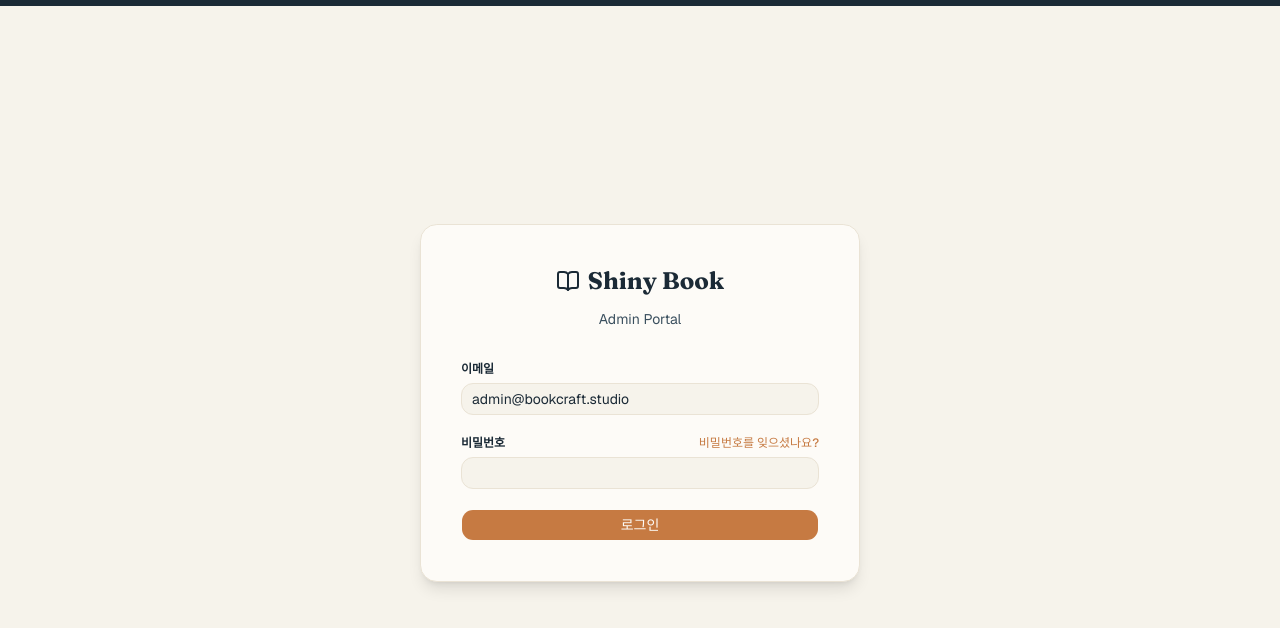
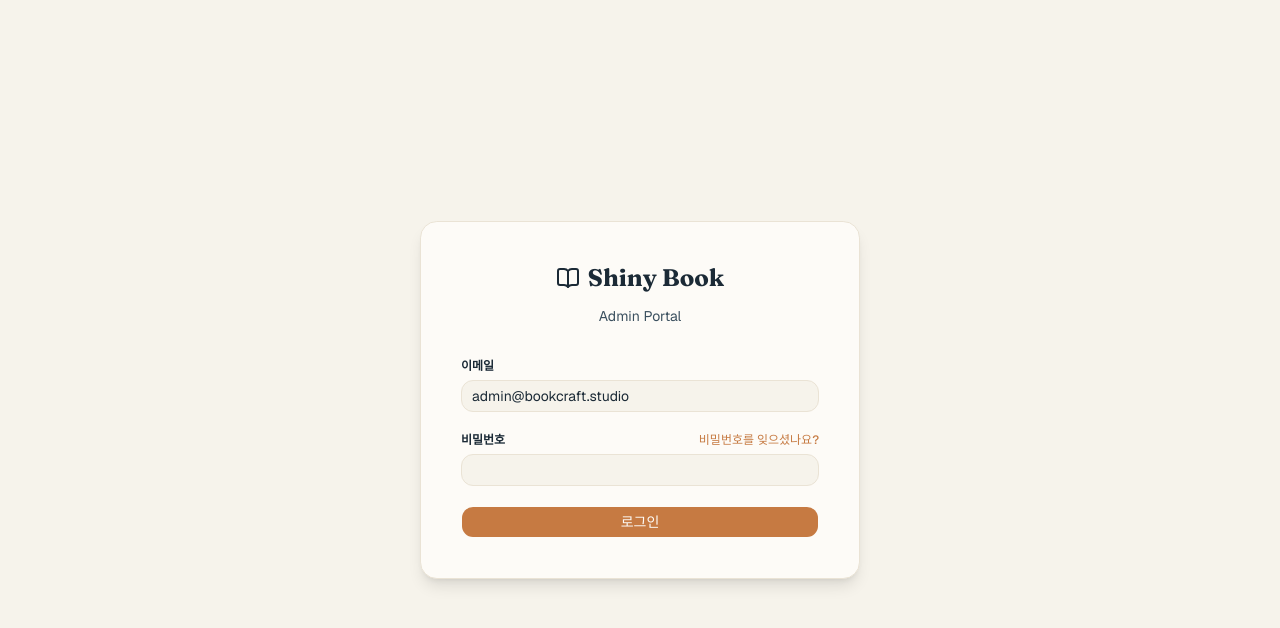
Before and after one commit to Catailog/shiny-book, a Next.js app: page /admin/login in a window 1280 px wide. Shown: the top 628 px of the page. Built offline with nearby package versions, Linux system fonts and the light colour scheme; no server answers.

Commit message:
style: 관리자 로그인 페이지 상단 액센트 바 제거

```diff
--- a/src/app/admin/login/page.tsx
+++ b/src/app/admin/login/page.tsx
@@ -21,7 +21,6 @@ export default async function AdminLoginPage() {
 
   return (
     <div className="flex min-h-full flex-1 flex-col bg-muted">
-      <div className="h-1.5 w-full bg-ink" />
       <main className="flex flex-1 items-center justify-center px-4 py-12">
         <div className="flex w-full max-w-110 flex-col gap-8 rounded-xl border border-border bg-card p-10 shadow-lg">
           <div className="flex flex-col items-center gap-1 text-center">
```
